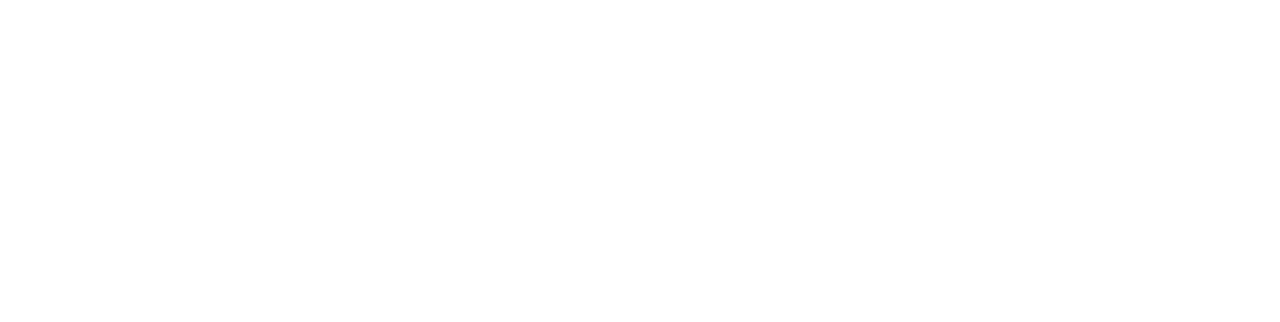
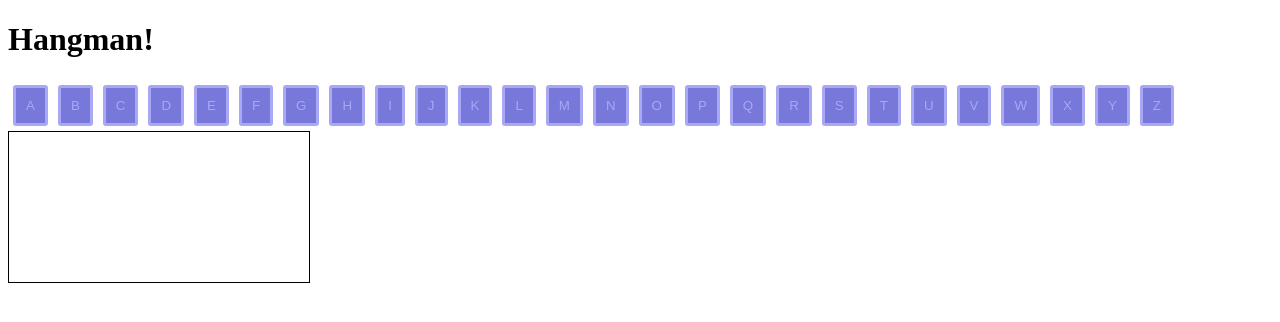
Before and after one commit to jamDEV3/hangman, a plain HTML site: page index.html in a window 1280 px wide. Drawn offline with Linux system fonts and the light colour scheme.

Commit message:
Added buttons and random words

```diff
--- a/index.html
+++ b/index.html
@@ -8,8 +8,16 @@
     <title>Document</title>
 </head>
 <body>
+    <h1>Hangman!</h1>
+    <div class="container">
+        <div class="column">
+            <div id="buttons"></div>
+        </div>
+    </div>
 
     <script src="script.js"></script>
 
+    <canvas></canvas>
+
 </body>
 </html>
--- a/script.js
+++ b/script.js
@@ -0,0 +1,23 @@
+let words = ['janitor', 'reference', 'zion', 'subway', 'faithful', 'anagram', 'rainforest', 'canine', 'festival'];
+
+let alphabet = ['a', 'b', 'c', 'd', 'e', 'f', 'g', 'h', 'i', 'j', 'k', 'l', 'm', 'n', 'o', 'p', 'q', 'r', 's', 't', 'u', 'v', 'w', 'x', 'y' , 'z'];
+
+let buttons = () => {
+    alphaButtons = document.getElementById('buttons');
+
+    for (let i = 0; i <alphabet.length; i++) {
+        letters = document.createElement('button');
+        letters.innerHTML = alphabet[i].toUpperCase();
+        alphaButtons.appendChild(letters);
+    }
+}
+
+let randomWord = () => {
+    let randomGen = Math.floor(Math.random() * words.length);
+    let randomWordGen = words[randomGen];
+    console.log(randomWordGen);
+}
+
+randomWord();
+
+buttons();
--- a/styles.css
+++ b/styles.css
@@ -0,0 +1,23 @@
+canvas {
+    border: 1px solid;
+}
+
+.container {
+    display: flex;
+}
+
+button {
+    padding: 10px;
+    margin: 5px;
+    background-color: rgb(120, 119, 218);
+    border: 3px solid;
+    border-radius: 3px;
+    border-color: rgb(168, 168, 245);
+    color: rgb(168, 168, 245);
+}
+
+button:hover {
+    background-color: rgb(168, 168, 245);
+    border-color: rgb(120, 119, 218);
+    color: rgb(120, 119, 218);
+}
```
